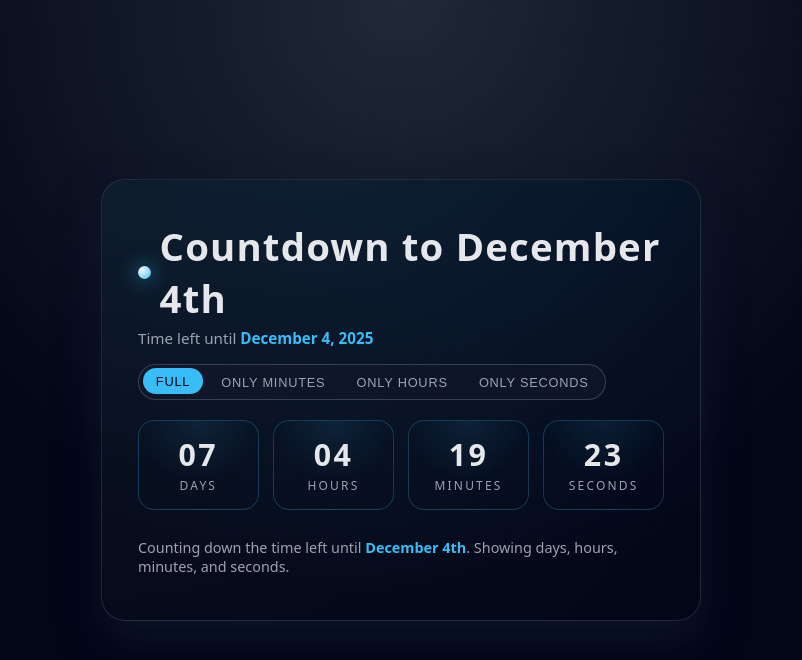
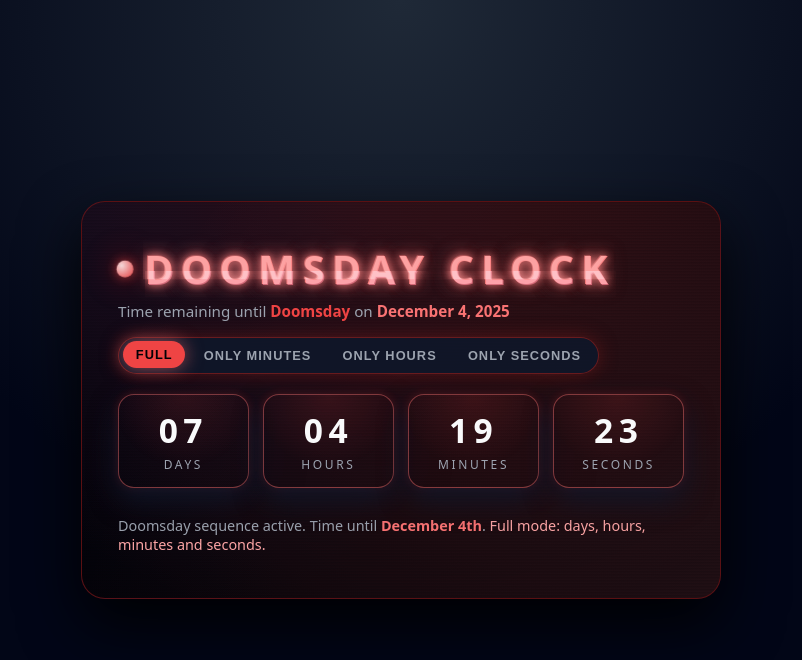
Before and after one commit to Hillpond/ExamCountDown, a plain HTML site: page index.html in a window 1280 px wide. Shown: the whole page, without its empty margins (239-1041 px from the left). Drawn offline with Linux system fonts and the light colour scheme.

Commit message:
Update index.html
doom and gloom

```diff
--- a/index.html
+++ b/index.html
@@ -3,17 +3,19 @@
 <head>
   <meta charset="UTF-8" />
   <meta name="viewport" content="width=device-width, initial-scale=1.0" />
-  <title>Countdown to December 4th</title>
+  <title>Doomsday Clock – December 4th</title>
   <style>
     :root {
-      --bg: #050816;
-      --bg-accent: #0f172a;
-      --primary: #38bdf8;
-      --primary-soft: rgba(56, 189, 248, 0.1);
-      --text-main: #e5e7eb;
+      --bg: #020106;
+      --bg-accent: #050816;
+      --primary: #f97373;
+      --primary-soft: rgba(239, 68, 68, 0.12);
+      --text-main: #f9fafb;
       --text-muted: #9ca3af;
       --card-radius: 1.5rem;
-      --shadow-soft: 0 20px 40px rgba(15, 23, 42, 0.8);
+      --shadow-soft: 0 25px 60px rgba(0, 0, 0, 0.9);
+      --danger: #ef4444;
+      --danger-soft: rgba(248, 113, 113, 0.2);
     }
 
     * {
@@ -26,7 +28,9 @@
       min-height: 100vh;
       font-family: system-ui, -apple-system, BlinkMacSystemFont, "Segoe UI",
         sans-serif;
-      background: radial-gradient(circle at top, #1f2937 0, #020617 55%);
+      background:
+        radial-gradient(circle at top, #1f2937 0, #020617 55%),
+        radial-gradient(circle at bottom, #450a0a 0, #020617 55%);
       color: var(--text-main);
       display: flex;
       align-items: center;
@@ -35,15 +39,15 @@
     }
 
     main {
-      max-width: 600px;
+      max-width: 640px;
       width: 100%;
     }
 
     .card {
-      background: radial-gradient(circle at top left, #0b1220, #020617);
+      background: radial-gradient(circle at top left, #020617, #020106 60%);
       border-radius: var(--card-radius);
       box-shadow: var(--shadow-soft);
-      border: 1px solid rgba(148, 163, 184, 0.2);
+      border: 1px solid rgba(148, 27, 27, 0.6);
       padding: 2.5rem 2.25rem 2.75rem;
       position: relative;
       overflow: hidden;
@@ -57,9 +61,27 @@
 
     .glow {
       position: absolute;
-      inset: -50%;
-      background: radial-gradient(circle at top, rgba(56, 189, 248, 0.2), transparent 60%);
-      opacity: 0.7;
+      inset: -40%;
+      background:
+        radial-gradient(circle at top, rgba(239, 68, 68, 0.25), transparent 65%),
+        radial-gradient(circle at bottom right, rgba(248, 113, 113, 0.2), transparent 70%);
+      opacity: 0.9;
+      pointer-events: none;
+      mix-blend-mode: screen;
+    }
+
+    .scanline {
+      position: absolute;
+      inset: 0;
+      background: repeating-linear-gradient(
+        to bottom,
+        rgba(15, 23, 42, 0.3) 0,
+        rgba(15, 23, 42, 0.3) 1px,
+        transparent 2px,
+        transparent 3px
+      );
+      mix-blend-mode: soft-light;
+      opacity: 0.5;
       pointer-events: none;
     }
 
@@ -68,29 +90,110 @@
       z-index: 1;
     }
 
-    h1 {
-      font-size: clamp(2rem, 3vw, 2.5rem);
-      font-weight: 700;
-      letter-spacing: 0.03em;
-      margin-bottom: 0.25rem;
+    /* Doomsday header with glitch effect */
+    .headline-row {
       display: flex;
       align-items: center;
-      gap: 0.55rem;
+      gap: 0.75rem;
+      margin-bottom: 0.35rem;
     }
 
     .dot {
-      width: 0.8rem;
-      height: 0.8rem;
+      width: 0.9rem;
+      height: 0.9rem;
       border-radius: 999px;
-      background: radial-gradient(circle at 30% 30%, #f9fafb, #38bdf8);
-      box-shadow: 0 0 20px rgba(56, 189, 248, 0.8);
+      background: radial-gradient(circle at 30% 30%, #fee2e2, var(--danger));
+      box-shadow:
+        0 0 10px rgba(239, 68, 68, 0.8),
+        0 0 30px rgba(220, 38, 38, 0.7);
       flex-shrink: 0;
+      animation: pulse 1.4s infinite alternate;
+    }
+
+    .dot::after {
+      content: "";
+      position: absolute;
+      width: 0.9rem;
+      height: 0.9rem;
+      border-radius: 999px;
+    }
+
+    @keyframes pulse {
+      0% {
+        transform: scale(1);
+        opacity: 0.85;
+      }
+      100% {
+        transform: scale(1.3);
+        opacity: 1;
+      }
+    }
+
+    h1 {
+      font-size: clamp(2.1rem, 3.1vw, 2.6rem);
+      font-weight: 800;
+      letter-spacing: 0.18em;
+      text-transform: uppercase;
+      position: relative;
+      color: var(--primary);
+      text-shadow:
+        0 0 8px rgba(248, 113, 113, 0.7),
+        0 0 20px rgba(248, 113, 113, 0.5);
+    }
+
+    .glitch {
+      position: relative;
+      display: inline-block;
+    }
+
+    .glitch::before,
+    .glitch::after {
+      content: attr(data-text);
+      position: absolute;
+      top: 0;
+      left: 0;
+      width: 100%;
+      overflow: hidden;
+      clip-path: inset(0 0 50% 0);
+      opacity: 0.75;
+      pointer-events: none;
+    }
+
+    .glitch::before {
+      transform: translate(-1px, -1px);
+      color: #f97373;
+      mix-blend-mode: screen;
+      animation: glitchTop 2s infinite linear alternate-reverse;
+    }
+
+    .glitch::after {
+      transform: translate(1px, 1px);
+      color: #fb7185;
+      mix-blend-mode: screen;
+      clip-path: inset(50% 0 0 0);
+      animation: glitchBottom 1.7s infinite linear alternate-reverse;
+    }
+
+    @keyframes glitchTop {
+      0% { clip-path: inset(0 0 55% 0); }
+      50% { clip-path: inset(0 0 30% 0); transform: translate(-1px, -0.5px); }
+      100% { clip-path: inset(0 0 45% 0); transform: translate(-0.5px, -1px); }
+    }
+
+    @keyframes glitchBottom {
+      0% { clip-path: inset(55% 0 0 0); }
+      50% { clip-path: inset(35% 0 0 0); transform: translate(0.5px, 1px); }
+      100% { clip-path: inset(45% 0 0 0); transform: translate(1px, 0.5px); }
     }
 
     .subtitle {
       font-size: 0.95rem;
       color: var(--text-muted);
       margin-bottom: 1rem;
+    }
+
+    .subtitle strong {
+      color: var(--danger);
     }
 
     .target-date {
@@ -105,8 +208,9 @@
       margin-bottom: 1.25rem;
       padding: 0.25rem;
       border-radius: 999px;
-      background: rgba(15, 23, 42, 0.8);
-      border: 1px solid rgba(148, 163, 184, 0.3);
+      background: rgba(15, 23, 42, 0.9);
+      border: 1px solid rgba(127, 29, 29, 0.8);
+      box-shadow: 0 0 18px rgba(127, 29, 29, 0.5);
     }
 
     .mode-btn {
@@ -119,19 +223,21 @@
       border-radius: 999px;
       cursor: pointer;
       transition: background 0.15s ease, color 0.15s ease, transform 0.05s ease;
-      font-weight: 500;
-      letter-spacing: 0.06em;
+      font-weight: 600;
+      letter-spacing: 0.08em;
       text-transform: uppercase;
     }
 
     .mode-btn.active {
-      background: var(--primary);
-      color: #020617;
+      background: var(--danger);
+      color: #020106;
       transform: translateY(-1px);
+      box-shadow: 0 0 18px rgba(248, 113, 113, 0.6);
     }
 
     .mode-btn:hover:not(.active) {
-      background: rgba(148, 163, 184, 0.15);
+      background: rgba(127, 29, 29, 0.7);
+      color: #f9fafb;
     }
 
     .countdown-grid {
@@ -148,27 +254,31 @@
     }
 
     .time-block {
-      background: radial-gradient(circle at top, var(--primary-soft), transparent 60%);
-      border: 1px solid rgba(56, 189, 248, 0.25);
+      background: radial-gradient(circle at top, var(--primary-soft), transparent 65%);
+      border: 1px solid rgba(248, 113, 113, 0.45);
       border-radius: 1rem;
       padding: 0.8rem 0.7rem 0.9rem;
       text-align: center;
       backdrop-filter: blur(18px);
+      box-shadow:
+        0 12px 28px rgba(15, 23, 42, 0.9),
+        0 0 10px rgba(127, 29, 29, 0.5);
     }
 
     .time-value {
-      font-size: clamp(1.5rem, 3vw, 1.9rem);
-      font-weight: 700;
-      letter-spacing: 0.08em;
+      font-size: clamp(1.7rem, 3.2vw, 2.1rem);
+      font-weight: 800;
+      letter-spacing: 0.16em;
       margin-bottom: 0.15rem;
       font-variant-numeric: tabular-nums;
+      text-transform: uppercase;
       word-break: break-all;
     }
 
     .time-label {
       font-size: 0.75rem;
       text-transform: uppercase;
-      letter-spacing: 0.18em;
+      letter-spacing: 0.22em;
       color: var(--text-muted);
     }
 
@@ -182,8 +292,15 @@
       font-weight: 600;
     }
 
+    .status span.mode-text {
+      color: #fca5a5;
+    }
+
     .done {
       color: #22c55e;
+      text-shadow:
+        0 0 8px rgba(34, 197, 94, 0.8),
+        0 0 20px rgba(34, 197, 94, 0.6);
     }
 
     /* Mode-specific visibility */
@@ -208,16 +325,17 @@
 </head>
 <body>
   <main>
-    <section class="card" aria-label="Countdown to December 4th" data-mode="full">
+    <section class="card" aria-label="Doomsday countdown to December 4th" data-mode="full">
       <div class="glow" aria-hidden="true"></div>
+      <div class="scanline" aria-hidden="true"></div>
       <div class="card-inner">
-        <h1>
+        <div class="headline-row">
           <span class="dot" aria-hidden="true"></span>
-          Countdown to December 4th
-        </h1>
+          <h1 class="glitch" data-text="Doomsday Clock">Doomsday Clock</h1>
+        </div>
 
         <p class="subtitle">
-          Time left until
+          Time remaining until <strong>Doomsday</strong> on
           <span id="target-date-text" class="target-date"></span>
         </p>
 
@@ -250,7 +368,7 @@
         </div>
 
         <p id="status" class="status">
-          The countdown is running…
+          Initializing doomsday sequence…
         </p>
       </div>
     </section>
@@ -262,7 +380,7 @@
       const now = new Date();
       const currentYear = now.getFullYear();
 
-      // Months are 0-based in JS: 11 = December
+      // Months are 0-based: 11 = December
       let target = new Date(currentYear, 11, 4, 0, 0, 0, 0);
 
       if (now >= target) {
@@ -276,7 +394,7 @@
     const cardEl = document.querySelector(".card");
     const statusEl = document.getElementById("status");
 
-    // Set text like: December 4, 2025
+    // Display like: December 4, 2025
     document.getElementById("target-date-text").textContent =
       targetDate.toLocaleDateString(undefined, {
         year: "numeric",
@@ -290,24 +408,23 @@
       return String(value).padStart(2, "0");
     }
 
-    function updateStatusText() {
-      let modeText = "";
+    function modeDescription() {
       switch (mode) {
         case "minutes":
-          modeText = "Showing total minutes remaining.";
-          break;
+          return "Only minutes mode: total minutes remaining.";
         case "hours":
-          modeText = "Showing total hours remaining.";
-          break;
+          return "Only hours mode: total hours remaining.";
         case "seconds":
-          modeText = "Showing total seconds remaining.";
-          break;
+          return "Only seconds mode: every second counts.";
         default:
-          modeText = "Showing days, hours, minutes, and seconds.";
+          return "Full mode: days, hours, minutes and seconds.";
       }
+    }
 
+    function updateStatusText() {
       statusEl.innerHTML =
-        `Counting down the time left until <strong>December 4th</strong>. ${modeText}`;
+        `Doomsday sequence active. Time until <strong>December 4th</strong>. ` +
+        `<span class="mode-text">${modeDescription()}</span>`;
     }
 
     function updateCountdown() {
@@ -320,7 +437,7 @@
         document.getElementById("minutes").textContent = "00";
         document.getElementById("seconds").textContent = "00";
         statusEl.innerHTML =
-          '<span class="done"><strong>It’s December 4th! 🎉</strong></span>';
+          '<span class="done"><strong>Doomsday has arrived. 🎉 (Or… maybe you survived.)</strong></span>';
         return;
       }
 
@@ -346,13 +463,10 @@
         document.getElementById("minutes").textContent = pad(minutes);
         document.getElementById("seconds").textContent = pad(seconds);
       } else if (mode === "minutes") {
-        // Only minutes (total)
         document.getElementById("minutes").textContent = totalMinutes.toLocaleString();
       } else if (mode === "hours") {
-        // Only hours (total)
         document.getElementById("hours").textContent = totalHours.toLocaleString();
       } else if (mode === "seconds") {
-        // Only seconds (total)
         document.getElementById("seconds").textContent = totalSeconds.toLocaleString();
       }
 
@@ -369,12 +483,11 @@
         modeButtons.forEach((b) => b.classList.remove("active"));
         btn.classList.add("active");
 
-        // Immediately update for new mode
-        updateCountdown();
+        updateCountdown(); // refresh instantly
       });
     });
 
-    // Start immediately and then update every second
+    // Start immediately and tick every second
     updateCountdown();
     setInterval(updateCountdown, 1000);
   </script>
```
